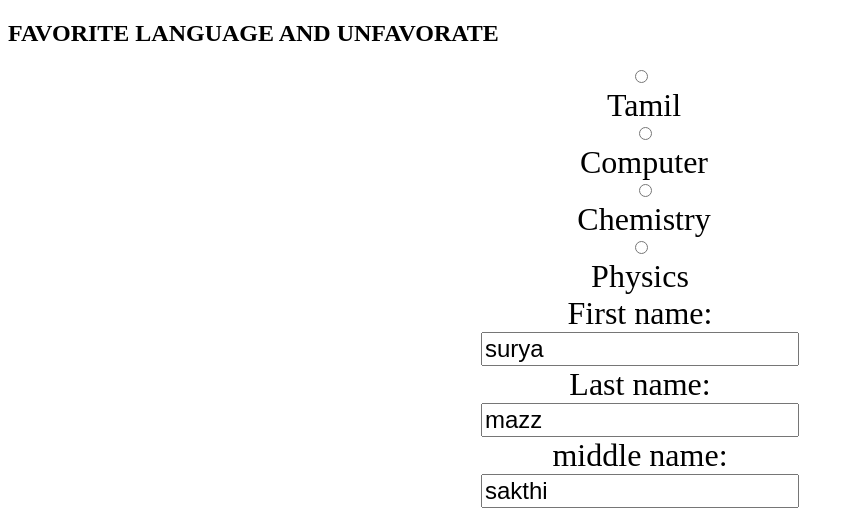
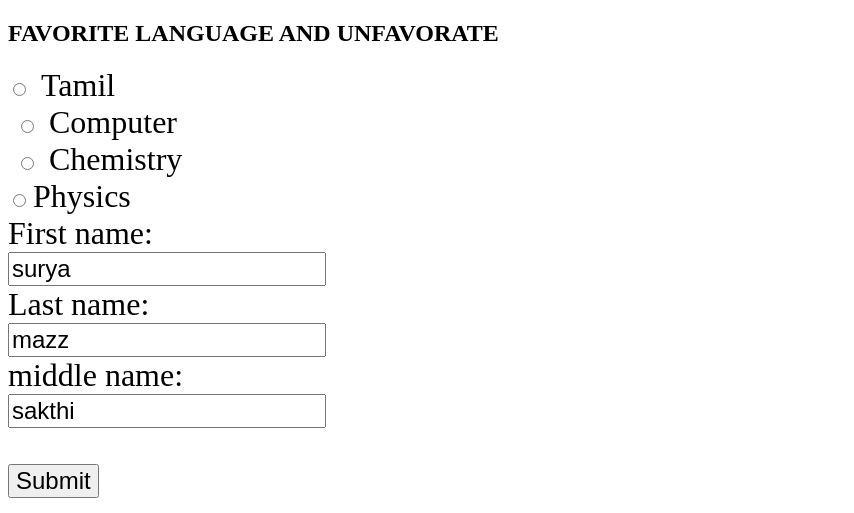
Before and after one commit to HacktecSurya/html_homework, a plain HTML site: page surya project4.html in a window 1280 px wide. Shown: the top 513 px of the page, without its empty margins (0-854 px from the left). Drawn offline with Linux system fonts and the light colour scheme.

Commit message:
pro,ic_changes

```diff
--- a/surya project4.html
+++ b/surya project4.html
@@ -4,7 +4,7 @@
 <head>
     <style>
         head {
-            text-align: center;
+            text-align:center;
         }
 
         input {
@@ -16,7 +16,7 @@
         }
 
         form {
-            text-align: center;
+            text-align:left;
         }
 
         div {
@@ -31,13 +31,13 @@
 
     <form action="/action_page.php">
 
-        <input type="radio" id="tamil" name="fav_language" value="tamil"><br>
+        <input type="radio" id="tamil" name="fav_language" >
           <label for="tamil">Tamil</label><br>
-          <input type="radio" id="maths" name="fav_language" value="computer"><br>
+          <input type="radio" id="maths" name="fav_language" value="computer">
           <label for="computer">Computer</label><br>
-          <input type="radio" id="chemistry" name="fav_language" value="chemistry"><br>
+          <input type="radio" id="chemistry" name="fav_language" value="chemistry">
           <label for="chemistry">Chemistry</label><br>
-        <input type="radio" id="physics" name="fav_language" value="physics"><br>
+        <input type="radio" id="physics" name="fav_language" value="physics">
 
 
         <label for="physics">Physics</label><br>
```
Also changed, not shown: surya_profile.html (+19 -7 lines), images/caller_ic.png (added), images/email_ic.jpg (added), images/fav_icon.png (added), images/loca_ic.webp (added), images/web_ic.png (added).
